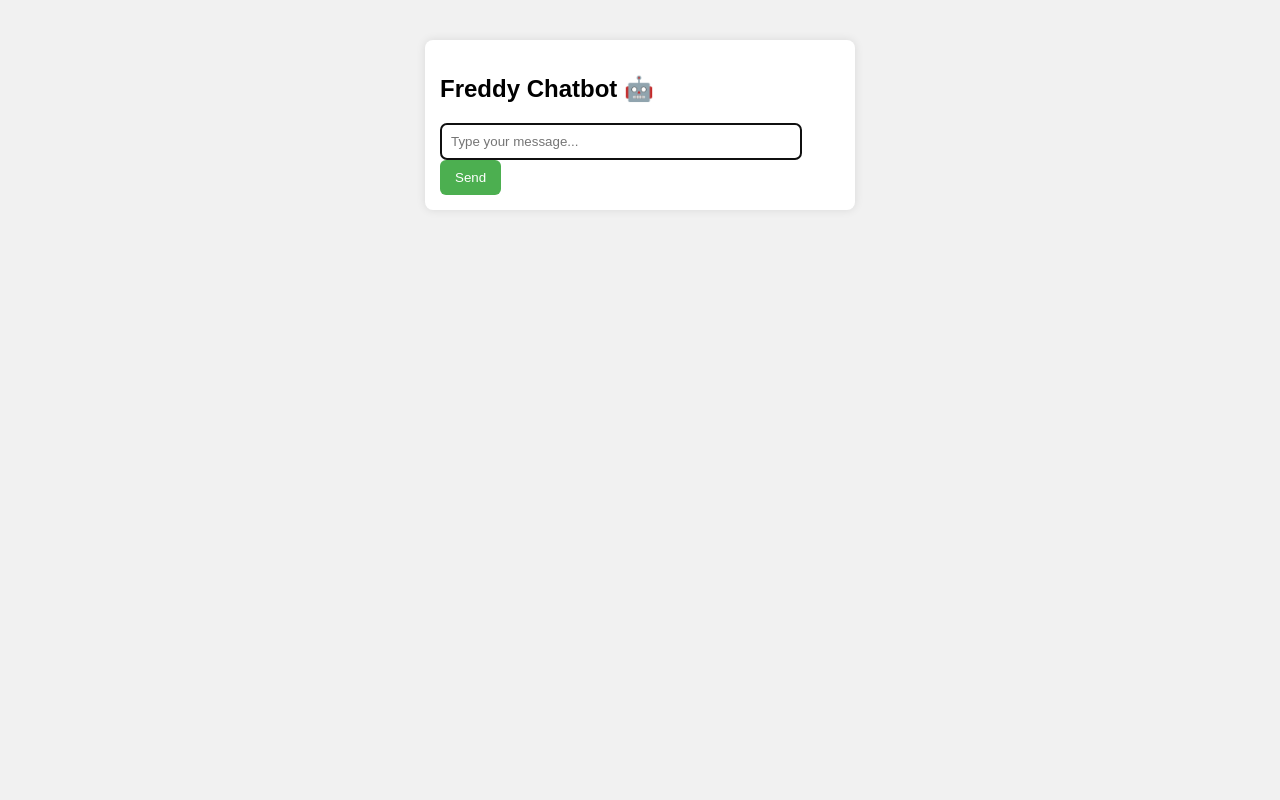
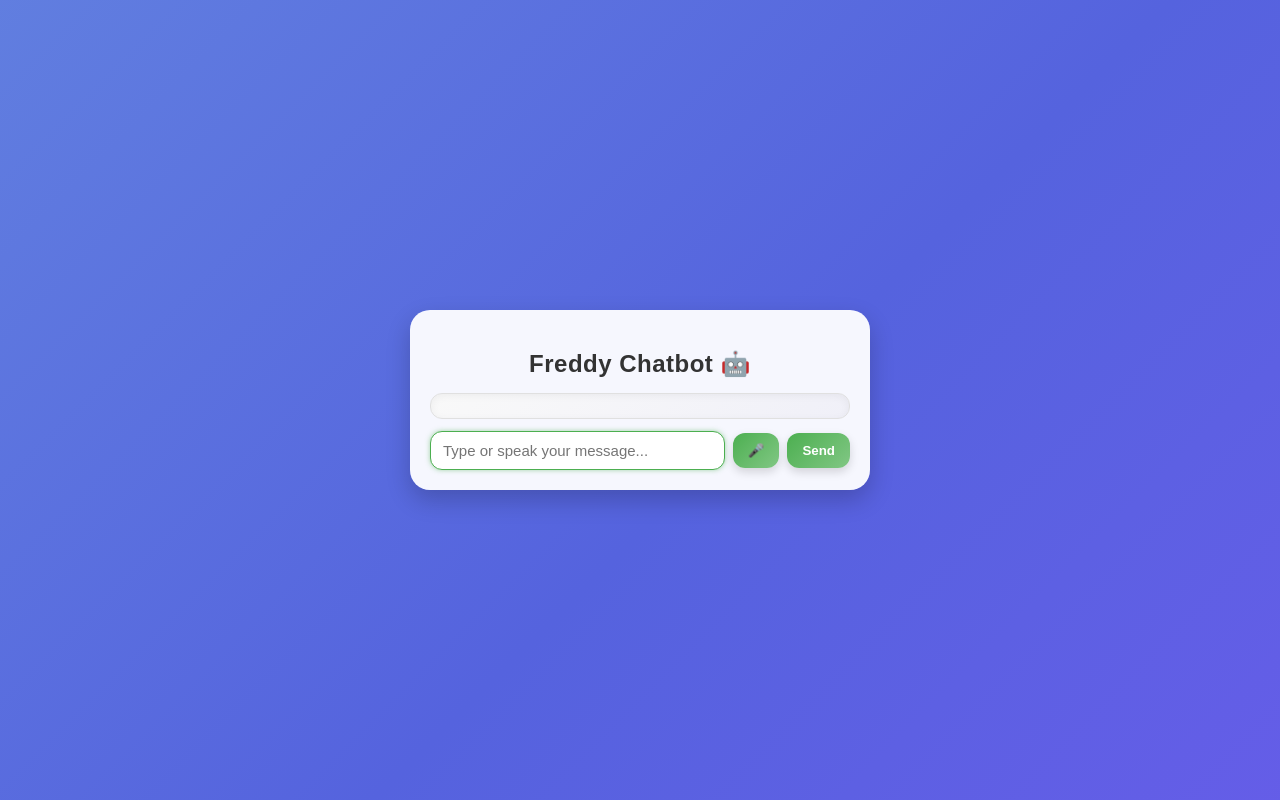
Before and after one commit to hetsuhzd1606-alt/HET-AI-ALA-3-CHAT-BOT-, a Flask app: page / in a window 1280 px wide. Run offline with Flask 3, Linux system fonts and the light colour scheme.

Commit message:
Update index.html

```diff
--- a/templates/index.html
+++ b/templates/index.html
@@ -3,42 +3,37 @@
 <head>
     <meta charset="UTF-8">
     <title>Freddy Chatbot 🤖</title>
-    <style>
-        body { font-family: Arial; background: #f1f1f1; }
-        #chatbox { width: 400px; margin: 40px auto; background: #fff; padding: 15px; border-radius: 8px; box-shadow: 0 0 10px rgba(0,0,0,0.1); }
-        .botText, .userText { margin: 10px 0; }
-        .botText span { background: #e2e2ff; padding: 8px; border-radius: 6px; display: inline-block; }
-        .userText span { background: #d1ffd1; padding: 8px; border-radius: 6px; display: inline-block; float: right; }
-        #inputArea { margin-top: 10px; }
-        input { width: 85%; padding: 10px; border-radius: 6px; border: 1px solid #ccc; }
-        button { padding: 10px 15px; background: #4CAF50; color: white; border: none; border-radius: 6px; cursor: pointer; }
-        button:hover { background: #45a049; }
-    </style>
+    <link rel="stylesheet" href="static/style.css">
 </head>
 <body>
-    <div id="chatbox">
+    <div class="chat-container">
         <h2>Freddy Chatbot 🤖</h2>
-        <div id="chatlog"></div>
-        <div id="inputArea">
-            <input type="text" id="userInput" placeholder="Type your message..." autofocus>
-            <button onclick="sendMessage()">Send</button>
+        <div id="chat-box"></div>
+        <div class="input-area">
+            <input type="text" id="user-input" placeholder="Type or speak your message..." autofocus>
+            <button id="voice-btn" title="Speak"><span>🎤</span></button>
+            <button id="send-btn">Send</button>
         </div>
     </div>
 
     <script>
-        const inputField = document.getElementById("userInput");
-        const chatlog = document.getElementById("chatlog");
+        const chatBox = document.getElementById("chat-box");
+        const inputField = document.getElementById("user-input");
+        const sendBtn = document.getElementById("send-btn");
+        const voiceBtn = document.getElementById("voice-btn");
 
-        inputField.addEventListener("keypress", function(e) {
-            if (e.key === "Enter") {
-                sendMessage();
-            }
+        // --- Send message on button click or Enter ---
+        sendBtn.addEventListener("click", sendMessage);
+        inputField.addEventListener("keypress", e => {
+            if (e.key === "Enter") sendMessage();
         });
 
+        // --- Send Message Function ---
         function sendMessage() {
             const userText = inputField.value.trim();
             if (userText === "") return;
-            chatlog.innerHTML += `<div class="userText"><span>${userText}</span></div>`;
+
+            addMessage("user", userText);
             inputField.value = "";
 
             fetch("/get", {
@@ -48,9 +43,47 @@
             })
             .then(res => res.json())
             .then(data => {
-                chatlog.innerHTML += `<div class="botText"><span>${data.reply}</span></div>`;
-                chatlog.scrollTop = chatlog.scrollHeight;
+                addMessage("bot", data.reply);
+                speakText(data.reply);  // Freddy speaks here 🎤
             });
+        }
+
+        // --- Add message to chat box ---
+        function addMessage(sender, text) {
+            const messageDiv = document.createElement("div");
+            messageDiv.classList.add(sender);
+            messageDiv.innerHTML = `<span>${text}</span>`;
+            chatBox.appendChild(messageDiv);
+            chatBox.scrollTop = chatBox.scrollHeight;
+        }
+
+        // --- Voice Input (Speech → Text) ---
+        const recognition = new (window.SpeechRecognition || window.webkitSpeechRecognition)();
+        recognition.lang = "en-US";
+
+        voiceBtn.addEventListener("click", () => {
+            recognition.start();
+            voiceBtn.innerText = "🎙️ Listening...";
+        });
+
+        recognition.onresult = (event) => {
+            const spokenText = event.results[0][0].transcript;
+            inputField.value = spokenText;
+            sendMessage();  // auto-send after speaking
+            voiceBtn.innerText = "🎤";
+        };
+
+        recognition.onend = () => {
+            voiceBtn.innerText = "🎤";
+        };
+
+        // --- Voice Output (Text → Speech) ---
+        function speakText(text) {
+            const utterance = new SpeechSynthesisUtterance(text);
+            utterance.lang = "en-US";
+            utterance.rate = 1;
+            utterance.pitch = 1;
+            speechSynthesis.speak(utterance);
         }
     </script>
 </body>
```
